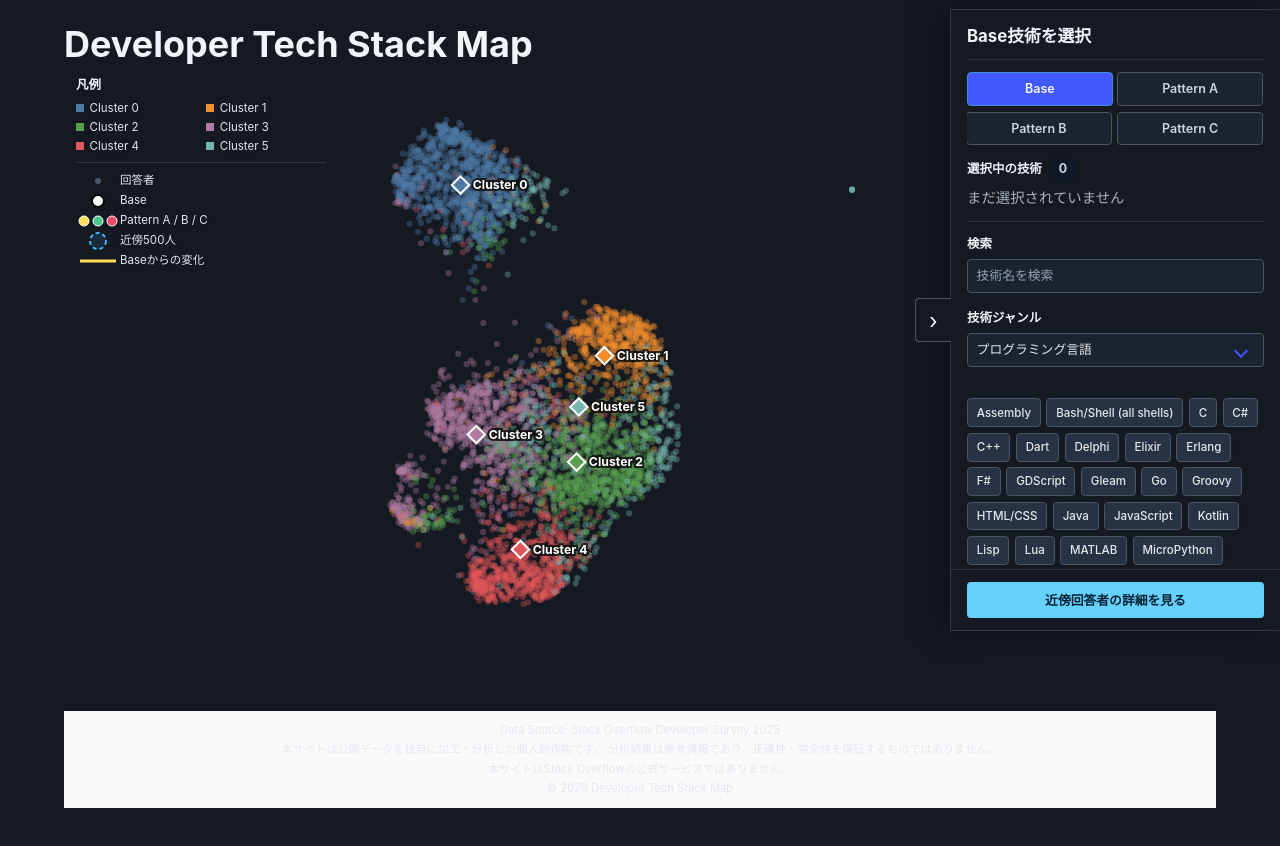
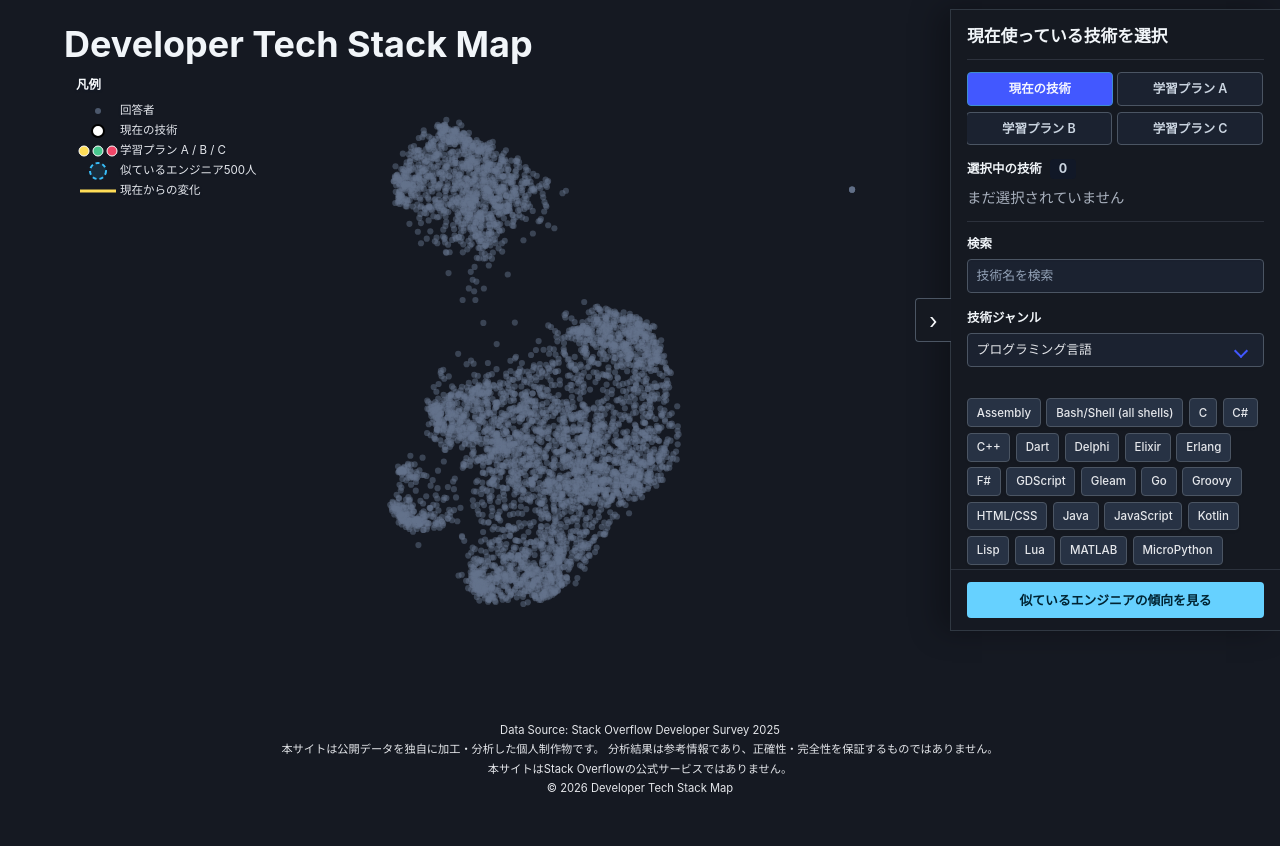
Before and after one commit to towazo/Developer-Tech-Stack-Map, a React (Vite) app: page / in a window 1280 px wide. Shown: the top 846 px of the page. Built offline with nearby package versions, Linux system fonts and the light colour scheme.

Commit message:
refs #4 技術選択の表記変更・クラスタリングの要素消去

```diff
--- a/src/App.jsx
+++ b/src/App.jsx
@@ -10,7 +10,6 @@ export default function App() {
     window.location.hash === "#details" ? "details" : "map"
   );
   const [mapData, setMapData] = useState(null);
-  const [clusterData, setClusterData] = useState(null);
   const [technologyData, setTechnologyData] = useState(null);
   const [selectedBase, setSelectedBase] = useState([]);
   const [activeTab, setActiveTab] = useState("base");
@@ -100,11 +99,6 @@ export default function App() {
         C: null,
       });
 
-    fetch("/data/cluster_summary.json")
-      .then((response) => response.json())
-      .then((data) => {
-        setClusterData(data);
-      });
       setAnalysisError(null);
 
 
@@ -282,7 +276,6 @@ export default function App() {
                 <main className="visualization-main">
                   <UmapMapSection
                     mapData={mapData}
-                    clusterData={clusterData}
                     basePosition={basePosition}
                     patternPositions={patternPositions}
                     neighborhoods={neighborhoods}
@@ -317,7 +310,7 @@ export default function App() {
                       className="button is-info is-fullwidth"
                       onClick={() => navigateToPage("details")}
                     >
-                      近傍回答者の詳細を見る
+                      似ているエンジニアの傾向を見る
                     </button>
                   </div>
                 </aside>
--- a/src/components/NeighborhoodDetail.jsx
+++ b/src/components/NeighborhoodDetail.jsx
@@ -2,10 +2,10 @@ import { useEffect, useState } from "react";
 import RespondentTrendPieChart from "./RespondentTrendPieChart";
 
 const STACK_LABELS = {
-  base: "Base",
-  A: "Pattern A",
-  B: "Pattern B",
-  C: "Pattern C",
+  base: "現在の技術",
+  A: "学習プラン A",
+  B: "学習プラン B",
+  C: "学習プラン C",
 };
 
 export default function NeighborhoodDetail({ neighborhoods, onBack }) {
@@ -25,8 +25,8 @@ export default function NeighborhoodDetail({ neighborhoods, onBack }) {
   if (availableKeys.length === 0) {
     return (
       <div className="box neighborhood-detail">
-        <h2 className="title is-4">近傍回答者の詳細</h2>
-        <p>Baseの技術を選択すると、近傍500人の統計を表示します。</p>
+        <h2 className="title is-4">似ているエンジニアの傾向</h2>
+        <p>現在使っている技術を選択すると、技術構成が似ている500人の傾向を表示します。</p>
         <BackButton onBack={onBack} />
       </div>
     );
@@ -39,7 +39,7 @@ export default function NeighborhoodDetail({ neighborhoods, onBack }) {
 
   return (
     <div className="box neighborhood-detail">
-      <h2 className="title is-4">近傍回答者の詳細</h2>
+      <h2 className="title is-4">似ているエンジニアの傾向</h2>
 
       <div className="tabs is-toggle">
         <ul>
@@ -151,7 +151,7 @@ function BackButton({ onBack }) {
   return (
     <div className="neighborhood-detail-back">
       <button type="button" className="button" onClick={onBack}>
-        マップへ戻る
+        技術スタックマップへ戻る
       </button>
     </div>
   );
--- a/src/components/RespondentTrendPieChart.jsx
+++ b/src/components/RespondentTrendPieChart.jsx
@@ -41,7 +41,7 @@ export default function RespondentTrendPieChart({ metadataKey, items }) {
         className="respondent-trend-pie"
         viewBox="0 0 200 200"
         role="img"
-        aria-label="近傍回答者の構成比を示す円グラフ"
+        aria-label="似ているエンジニアの構成比を示す円グラフ"
       >
         <g transform="translate(100, 100)">
           {slices.map((slice, index) => (
--- a/src/components/TechnologyPanel.jsx
+++ b/src/components/TechnologyPanel.jsx
@@ -181,33 +181,33 @@ export default function TechnologyPanel({
     <div className="technology-panel">
       <h2 className="title is-4">
         {activeTab === "base"
-          ? "Base技術を選択"
-          : `Pattern ${activeTab} の追加技術を選択`}
+          ? "現在使っている技術を選択"
+          : `学習プラン ${activeTab} に追加する技術を選択`}
       </h2>
 
       <div className="tabs is-toggle">
         <ul>
           <li className={activeTab === "base" ? "is-active" : ""}>
             <a onClick={() => setActiveTab("base")}>
-              Base
+              現在の技術
             </a>
           </li>
 
           <li className={activeTab === "A" ? "is-active" : ""}>
             <a onClick={() => setActiveTab("A")}>
-              Pattern A
+              学習プラン A
             </a>
           </li>
 
           <li className={activeTab === "B" ? "is-active" : ""}>
             <a onClick={() => setActiveTab("B")}>
-              Pattern B
+              学習プラン B
             </a>
           </li>
 
           <li className={activeTab === "C" ? "is-active" : ""}>
             <a onClick={() => setActiveTab("C")}>
-              Pattern C
+              学習プラン C
             </a>
           </li>
         </ul>
--- a/src/components/UmapMap.jsx
+++ b/src/components/UmapMap.jsx
@@ -1,10 +1,8 @@
 import { useState } from "react";
 import * as d3 from "d3";
-import { clusterColors, clusterLabels } from "../config/clusters";
 
 export default function UmapMap({
   points,
-  clusters,
   basePosition,
   patternPositions,
   neighborhoods,
@@ -54,7 +52,6 @@ export default function UmapMap({
       x: point.x,
       y: point.y,
     })),
-    ...clusters.map((cluster) => cluster.center),
     ...(basePosition ? [basePosition] : []),
     ...Object.values(patternPositions).filter(Boolean),
   ];
@@ -138,43 +135,10 @@ export default function UmapMap({
           cx={xScale(point.x)}
           cy={yScale(point.y)}
           r={3}
-          fill={clusterColors[point.cluster]}
-          opacity={0.36}
+          fill="#64748b"
+          opacity={0.48}
         />
       ))}
-
-      {clusters.map((cluster) => {
-        const centerX = xScale(cluster.center.x);
-        const centerY = yScale(cluster.center.y);
-
-        return (
-          <g key={`cluster-${cluster.id}`}>
-            <rect
-              x={centerX - 6}
-              y={centerY - 6}
-              width={12}
-              height={12}
-              fill={clusterColors[cluster.id]}
-              stroke="white"
-              strokeWidth={2}
-              transform={`rotate(45 ${centerX} ${centerY})`}
-            />
-            <text
-              x={centerX + 12}
-              y={centerY + 4}
-              fill="white"
-              fontSize={12}
-              fontWeight="bold"
-              stroke="rgba(15, 15, 15, 0.85)"
-              strokeWidth={4}
-              paintOrder="stroke"
-              pointerEvents="none"
-            >
-              {clusterLabels[cluster.id]}
-            </text>
-          </g>
-        );
-      })}
 
       {neighborhoodEntries.map(([name, neighborhood]) => {
         const center = getNeighborhoodCenter(name);
@@ -245,7 +209,7 @@ export default function UmapMap({
               strokeWidth={5}
               paintOrder="stroke"
             >
-              Base
+              現在の技術
             </text>
           )}
         </g>
@@ -301,7 +265,7 @@ export default function UmapMap({
                   strokeWidth={5}
                   paintOrder="stroke"
                 >
-                  Pattern {patternName}
+                  学習プラン {patternName}
                 </text>
               )}
             </g>
--- a/src/components/UmapMapSection.jsx
+++ b/src/components/UmapMapSection.jsx
@@ -1,5 +1,4 @@
 import UmapMap from "./UmapMap";
-import { clusterColors, clusterLabels } from "../config/clusters";
 
 const patternColors = {
   A: "#ffdd57",
@@ -9,24 +8,22 @@ const patternColors = {
 
 export default function UmapMapSection({
   mapData,
-  clusterData,
   basePosition,
   patternPositions,
   neighborhoods,
 }) {
   return (
     <div className="umap-map-section">
-      {mapData && clusterData ? (
+      {mapData ? (
         <div>
           <div className="umap-map-frame">
             <UmapMap
               points={mapData.points}
-              clusters={clusterData.clusters}
               basePosition={basePosition}
               patternPositions={patternPositions}
               neighborhoods={neighborhoods}
             />
-            <MapOverlayLegend clusters={clusterData.clusters} />
+            <MapOverlayLegend />
           </div>
 
         </div>
@@ -37,19 +34,10 @@ export default function UmapMapSection({
   );
 }
 
-function MapOverlayLegend({ clusters }) {
+function MapOverlayLegend() {
   return (
     <div className="umap-map-overlay-legend" aria-label="マップの凡例">
       <strong className="umap-map-overlay-title">凡例</strong>
-
-      <div className="umap-cluster-legend">
-        {clusters.map((cluster) => (
-          <span key={cluster.id}>
-            <i style={{ backgroundColor: clusterColors[cluster.id] }} />
-            {clusterLabels[cluster.id]}
-          </span>
-        ))}
-      </div>
 
       <LegendRow
         graphic={<circle cx="22" cy="10" r="3" fill="#64748b" opacity="0.7" />}
@@ -57,7 +45,7 @@ function MapOverlayLegend({ clusters }) {
       />
       <LegendRow
         graphic={<circle cx="22" cy="10" r="6" fill="white" stroke="black" strokeWidth="2" />}
-        label="Base"
+        label="現在の技術"
       />
       <LegendRow
         graphic={
@@ -67,7 +55,7 @@ function MapOverlayLegend({ clusters }) {
             <circle cx="36" cy="10" r="5" fill={patternColors.C} stroke="white" />
           </>
         }
-        label="Pattern A / B / C"
+        label="学習プラン A / B / C"
       />
       <LegendRow
         graphic={
@@ -82,11 +70,11 @@ function MapOverlayLegend({ clusters }) {
             strokeDasharray="4 3"
           />
         }
-        label="近傍500人"
+        label="似ているエンジニア500人"
       />
       <LegendRow
         graphic={<line x1="4" y1="10" x2="40" y2="10" stroke={patternColors.A} strokeWidth="3" />}
-        label="Baseからの変化"
+        label="現在からの変化"
       />
     </div>
   );
--- a/src/config/clusters.js
+++ /dev/null
@@ -1,17 +0,0 @@
-export const clusterLabels = {
-  0: "Cluster 0",
-  1: "Cluster 1",
-  2: "Cluster 2",
-  3: "Cluster 3",
-  4: "Cluster 4",
-  5: "Cluster 5",
-};
-
-export const clusterColors = {
-  0: "#4e79a7",
-  1: "#f28e2c",
-  2: "#59a14f",
-  3: "#b07aa1",
-  4: "#e15759",
-  5: "#76b7b2",
-};
--- a/src/styles/app.css
+++ b/src/styles/app.css
@@ -186,28 +186,6 @@ hr {
   display: block;
   margin-bottom: 0.45rem;
   font-size: 0.78rem;
-}
-
-.umap-cluster-legend {
-  display: grid;
-  grid-template-columns: repeat(2, minmax(0, 1fr));
-  gap: 0.25rem 0.65rem;
-  margin-bottom: 0.5rem;
-  padding-bottom: 0.5rem;
-  border-bottom: 1px solid rgba(148, 163, 184, 0.2);
-}
-
-.umap-cluster-legend span {
-  display: flex;
-  min-width: 0;
-  align-items: center;
-  gap: 0.35rem;
-}
-
-.umap-cluster-legend i {
-  flex: 0 0 auto;
-  width: 8px;
-  height: 8px;
 }
 
 .umap-overlay-legend-row {
@@ -715,6 +693,8 @@ hr {
 
 #content .app-footer {
   padding: 0.75rem 0;
+  background-color: #151922;
+  color: #a8b0bd;
 }
 
 #content .app-footer .content,
```
